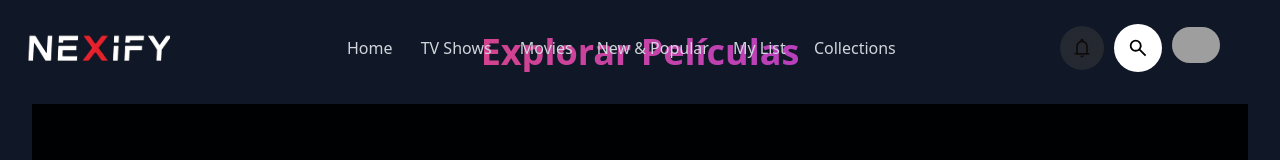
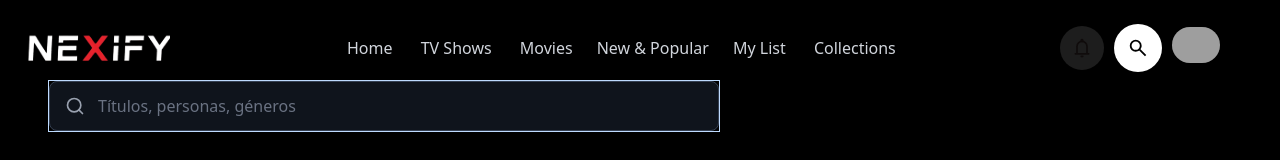
Before and after one commit to CamiloM-bit/nextjs-streaming-ui, a Next.js app: page /Search in a window 1280 px wide. Shown: the top 160 px of the page. Built offline with nearby package versions, Linux system fonts and the light colour scheme; no server answers; grey boxes are pictures that could not be loaded.

Commit message:
refactor(search-ui): rediseñar interfaz del buscador

```diff
--- a/app/Search/page.tsx
+++ b/app/Search/page.tsx
@@ -8,10 +8,7 @@
 
 export default function Page() {
   return (
-    <div className="min-h-screen bg-gray-900 text-white p-8">
-      <h1 className="text-4xl font-bold mb-8 text-center bg-linear-to-r from-red-500 to-purple-600 bg-clip-text text-transparent">
-        Explorar Películas
-      </h1>
+    <div className="min-h-screen bg-black text-white pb-20">
       <SearchClient />
     </div>
   );
```
